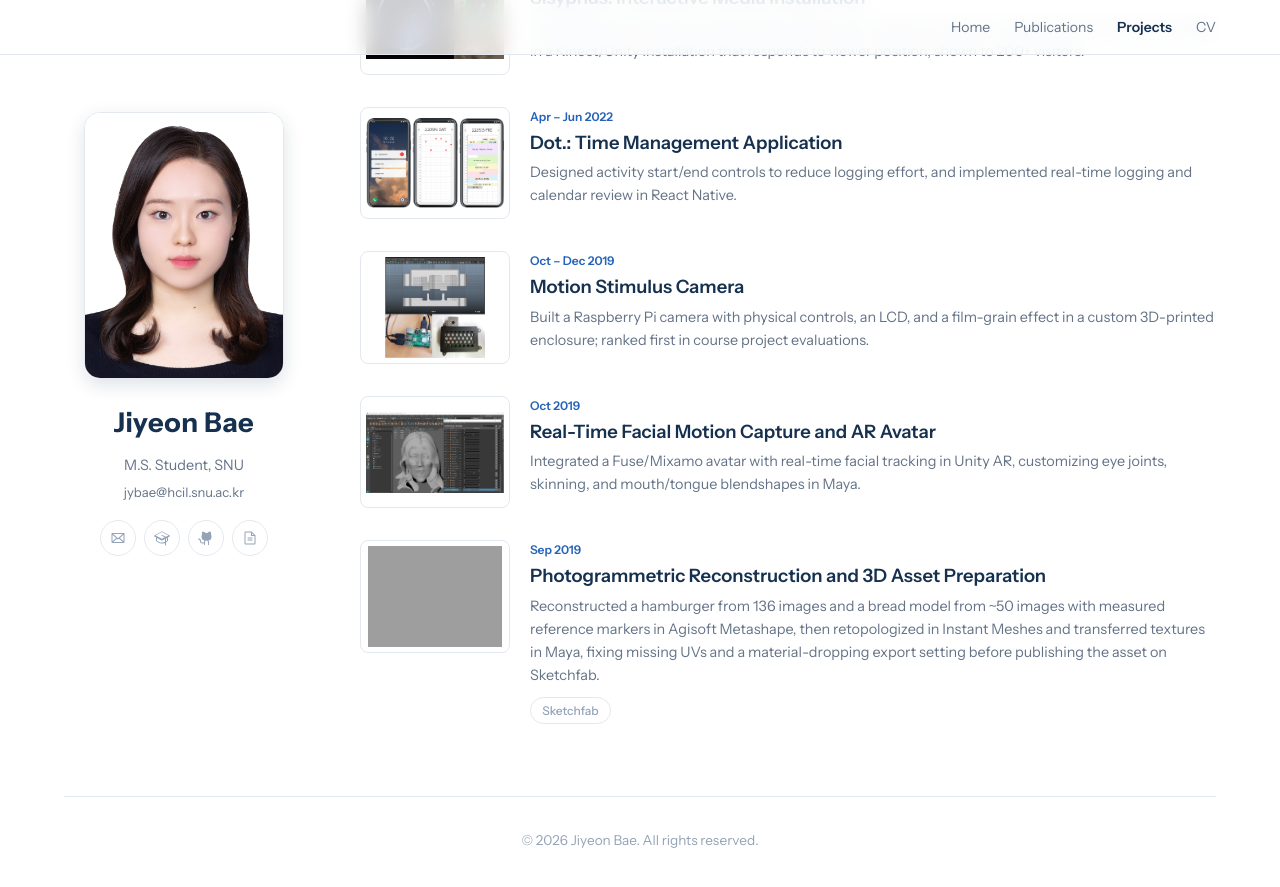
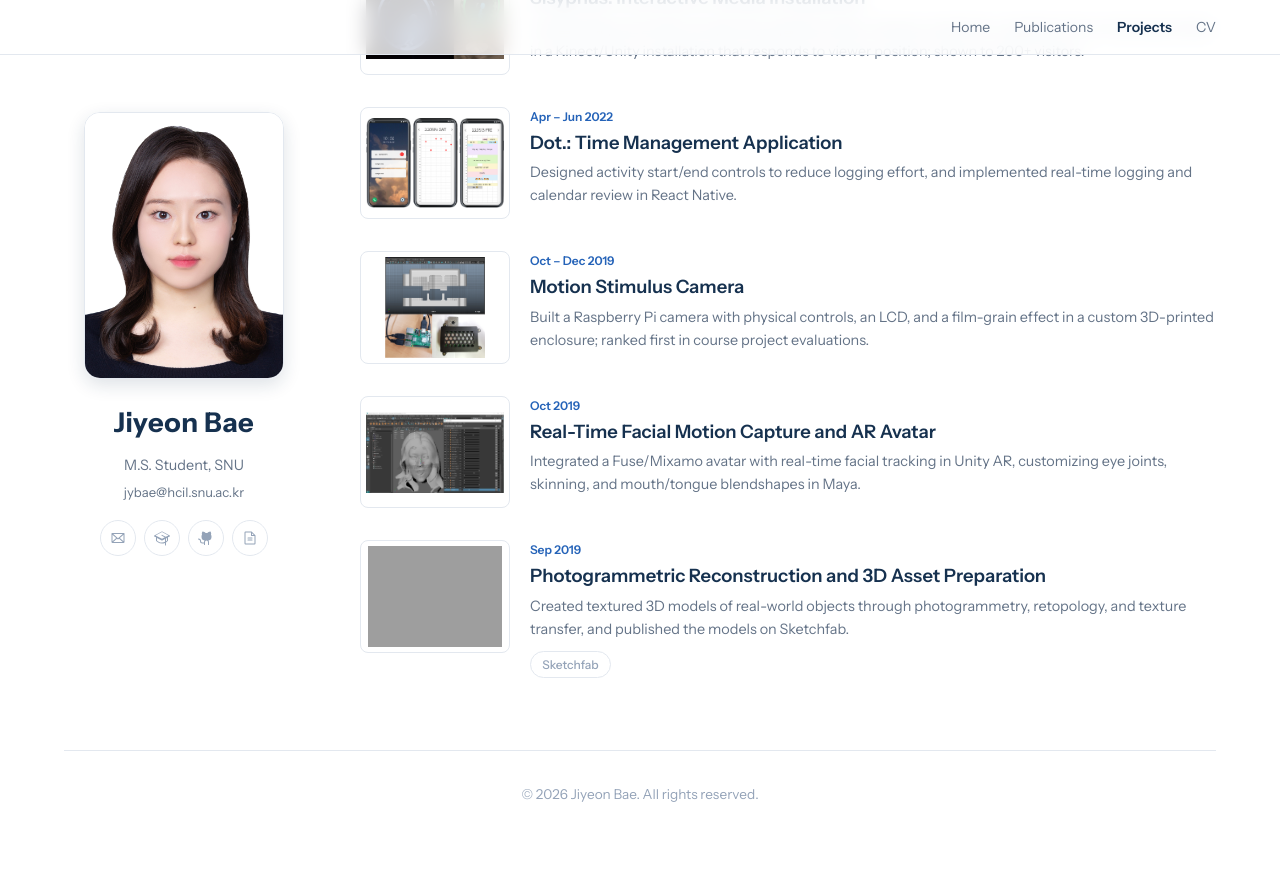
Before and after one commit to JiyeonBae/jiyeonbae.github.io, a Jekyll site: the page built from projects.md, in a window 1280 px wide and 900 px high, scrolled down 508 px. Shown: the top 887 px of the window. Built offline with Jekyll 4.4.1, drawn with Linux system fonts in a browser that asks for light colours; after the commit the page ends 1362 px from its top, so only the background shows below that; grey boxes are pictures that could not be loaded.

Commit message:
Shorten photogrammetry project description
Co-Authored-By: Claude Opus 5.5 <noreply@anthropic.com>

```diff
--- a/projects.md
+++ b/projects.md
@@ -74,7 +74,7 @@ permalink: /projects/
       <div class="pub-body">
         <p class="pub-venue">Sep 2019</p>
         <h3 class="poster-title">Photogrammetric Reconstruction and 3D Asset Preparation</h3>
-        <p class="pub-authors">Reconstructed a hamburger from 136 images and a bread model from ~50 images with measured reference markers in Agisoft Metashape, then retopologized in Instant Meshes and transferred textures in Maya, fixing missing UVs and a material-dropping export setting before publishing the asset on Sketchfab.</p>
+        <p class="pub-authors">Created textured 3D models of real-world objects through photogrammetry, retopology, and texture transfer, and published the models on Sketchfab.</p>
         <div class="pub-links">
           <a href="https://skfb.ly/opovG" target="_blank" rel="noopener noreferrer">Sketchfab</a>
         </div>
```
